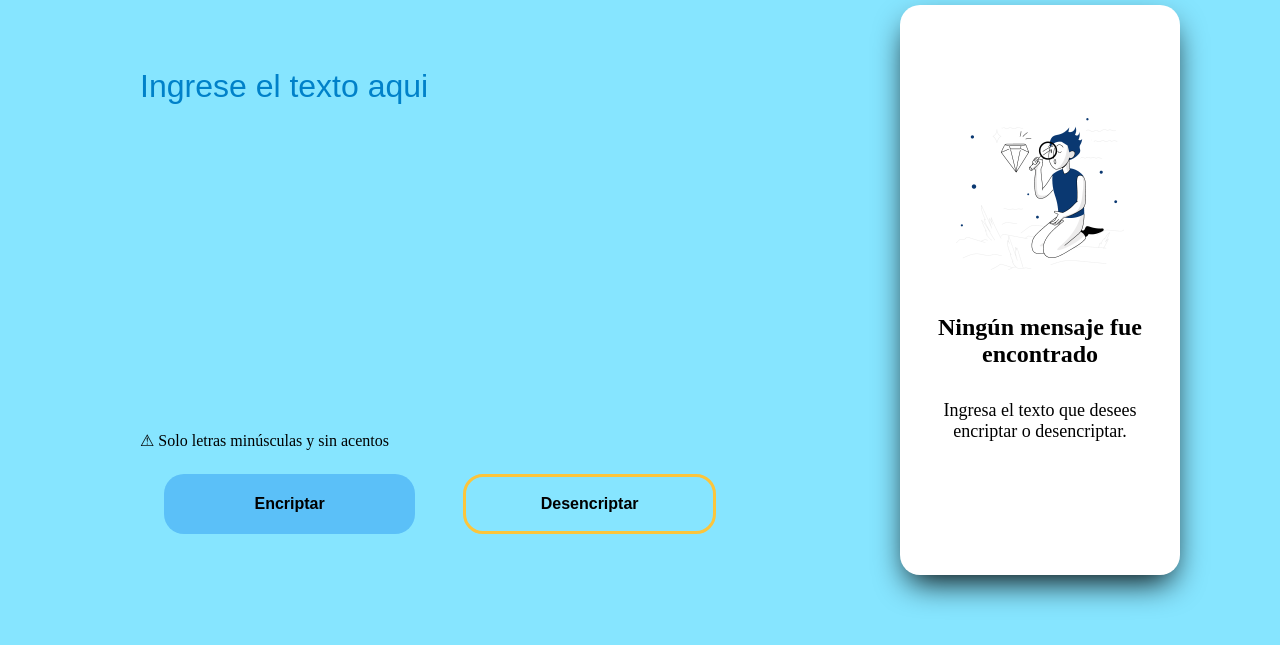
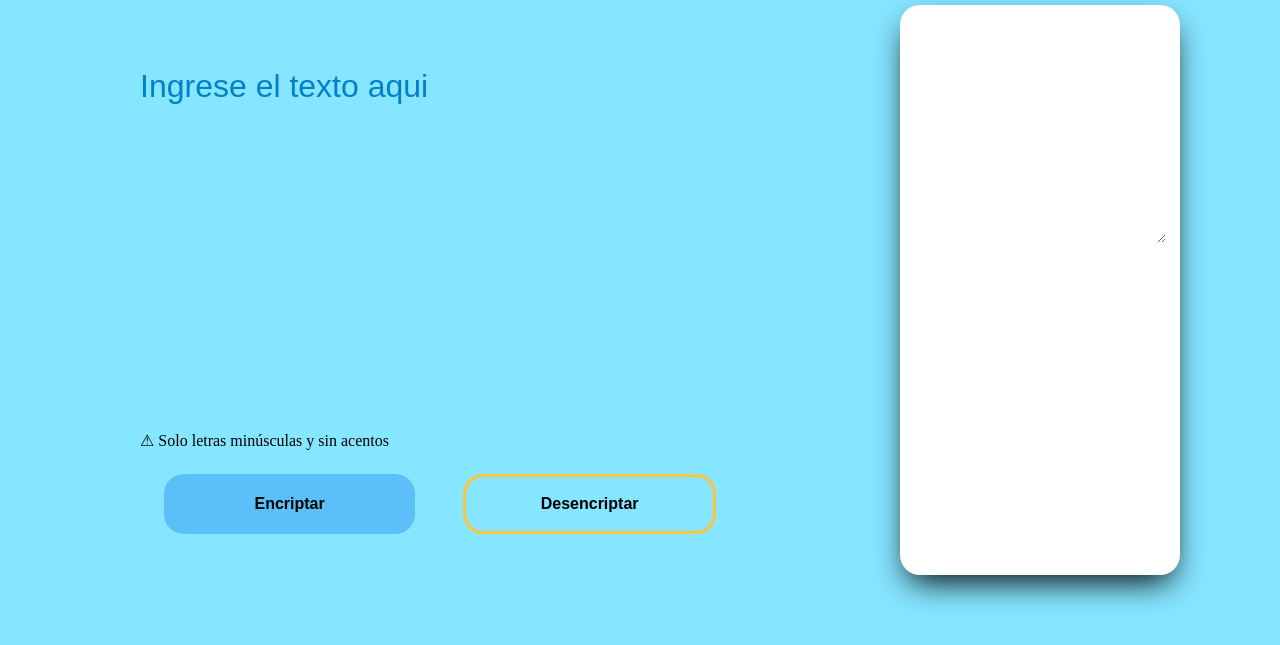
Before and after one commit to CarlosCarPerz/encriptadorDeTexto, a plain HTML site: page index.html in a window 1280 px wide. Both pictures are taken after a click on the button "Encriptar". Shown: the part 91-736 px from the top of the page. Drawn offline with Linux system fonts and the light colour scheme.

Commit message:
mostrar texto encriptado listo

```diff
--- a/index.html
+++ b/index.html
@@ -26,7 +26,7 @@
             <textarea name="" id="textFinal" cols="30" rows="10"></textarea>
             <img src="./pics/Muñeco.png" alt="" id="muneco">
             <h2>Ningún mensaje fue encontrado</h2>
-            <p>Ingresa el texto que desees encriptar o desencriptar.</p>
+            <p id="textMensaje">Ingresa el texto que desees encriptar o desencriptar.</p>
         </section>
     </main>
     <script src="./script.js"></script>
--- a/script.js
+++ b/script.js
@@ -1,5 +1,9 @@
 const textIngreso = document.querySelector(".ingreso");
 const mesage = document.querySelector("#textFinal");
+const mono = document.querySelector("#muneco");
+const sub = document.querySelector("h2");
+const textMensaje = document.querySelector("#textMensaje");
+const container = document.querySelector(".mensaje");
 
 
 /* const btnEncriptar = document.querySelector("#encriptarBtn"); */
@@ -16,9 +20,13 @@ La letra "u" es convertida para "ufat" */
  */
 function encriptarBtn () {
     const textoEncriptado = encriptar(textIngreso.value);
-    mesage.style.display = inline-block;
     mesage.value = textoEncriptado;
-    textIngreso.value = ""
+    mesage.style = "display: inline-block";
+    container.style = "justify-content: start";
+    mono.style = "display: none";
+    sub.style = "display: none";
+    textMensaje.style = "display: none";
+    textIngreso.value = "";
 }
 
 function encriptar (stringEncriptado) {
--- a/style.css
+++ b/style.css
@@ -86,7 +86,11 @@ main .mensaje {
 }
 
 main .mensaje textarea {
+    width: 90%;
     display: none;
+    border: none;
+    font-size: 2rem;
+    margin-top: 8px;
 }
 
 main .mensaje img {
```
